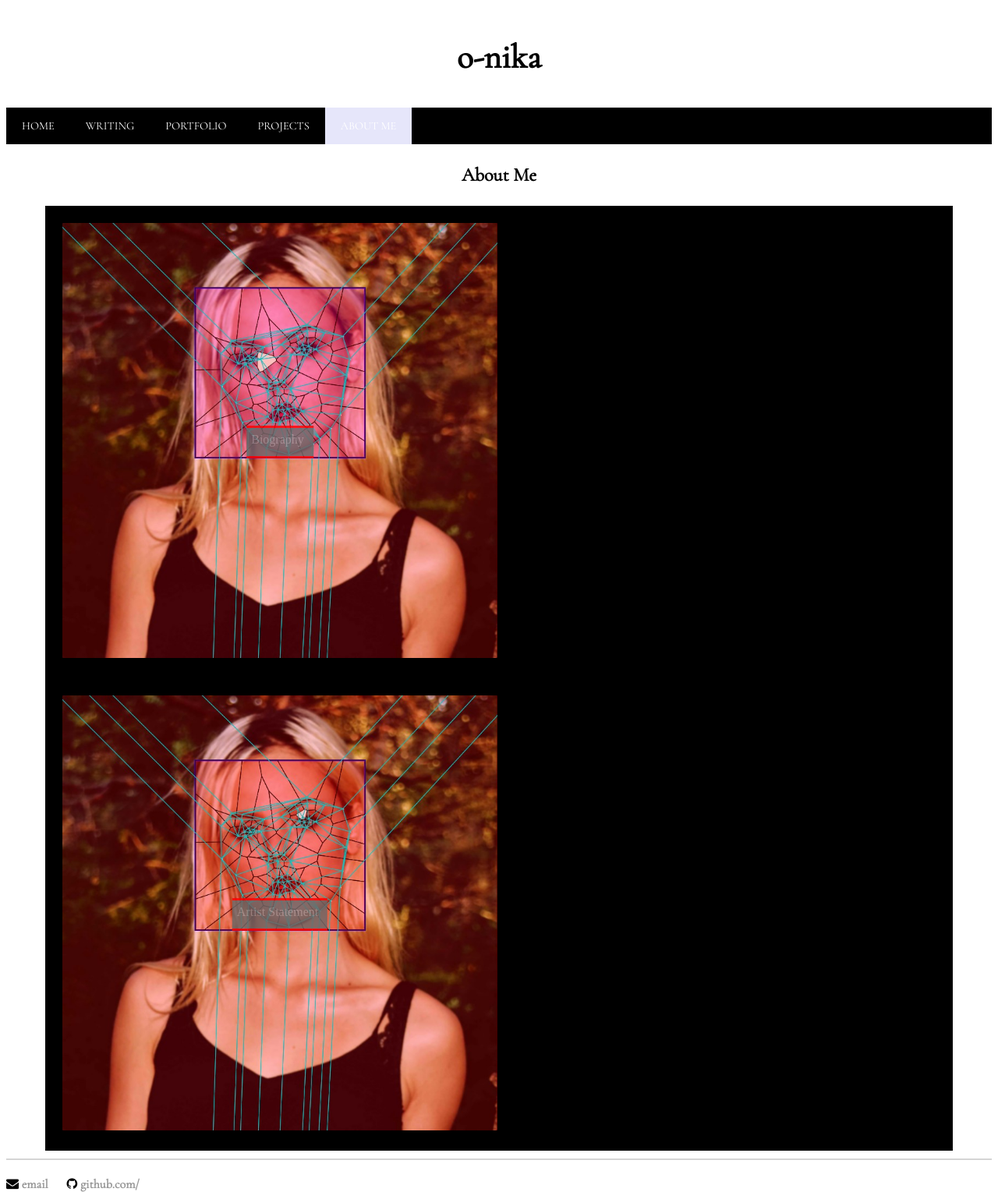
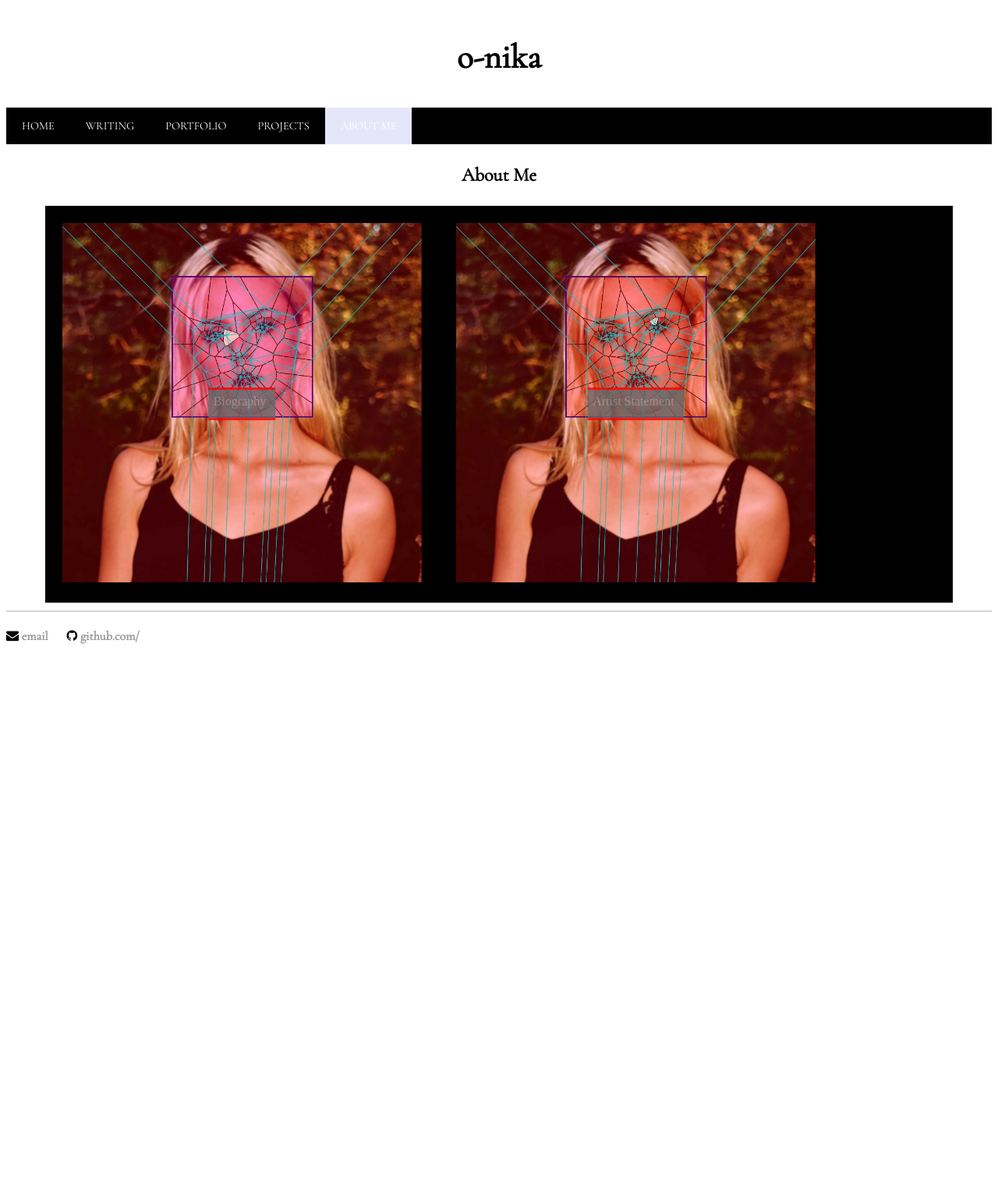
Before and after one commit to nikaroxanne/nikaroxanne.github.io, a Jekyll site: the page built from aboutme.html, in a window 1280 px wide. Shown: the whole page at 78% size. Built offline with Jekyll 4.4.1, drawn with Linux system fonts in a browser that asks for light colours; some web fonts are replaced; after the commit the page ends 908 px from its top, so only the background shows below that.

Commit message:
adding changes to aboutme page formatting

```diff
--- a/aboutme.html
+++ b/aboutme.html
@@ -12,7 +12,7 @@ permalink: /aboutMe
 	<div class = "row">
 		{% for image in site.static_files %}
 			{% if image.path contains 'images/163images/voronoi-fun1' %}
-				<div class = "aboutMeSection col-sm-6 col-m-6 col-6">
+				<div class = "aboutMeSection col-sm-5 col-m-5 col-5">
 					<img class = "imageLink" src="{{site.url}}/{{image.path}}" alt = "Snapchat Triangulations">
 					<div class = "hero-text">
 						<a href="{{site.url}}/aboutMe/bio" class="image"> Biography </a>
@@ -21,7 +21,7 @@ permalink: /aboutMe
 			{% endif %}
 
 			{% if image.path contains 'images/163images/voronoi-teal' %}
-				<div class = "aboutMeSection col-sm-6 col-m-6 col-6">
+				<div class = "aboutMeSection col-sm-5 col-m-5 col-5">
 					<img class = "imageLink" src="{{site.url}}/{{image.path}}" alt = "Living Archive Project">
 					<div class = "hero-text">
 						<a href="{{site.url}}/aboutMe/artistStatement" class="image"> Artist Statement </a>
```
